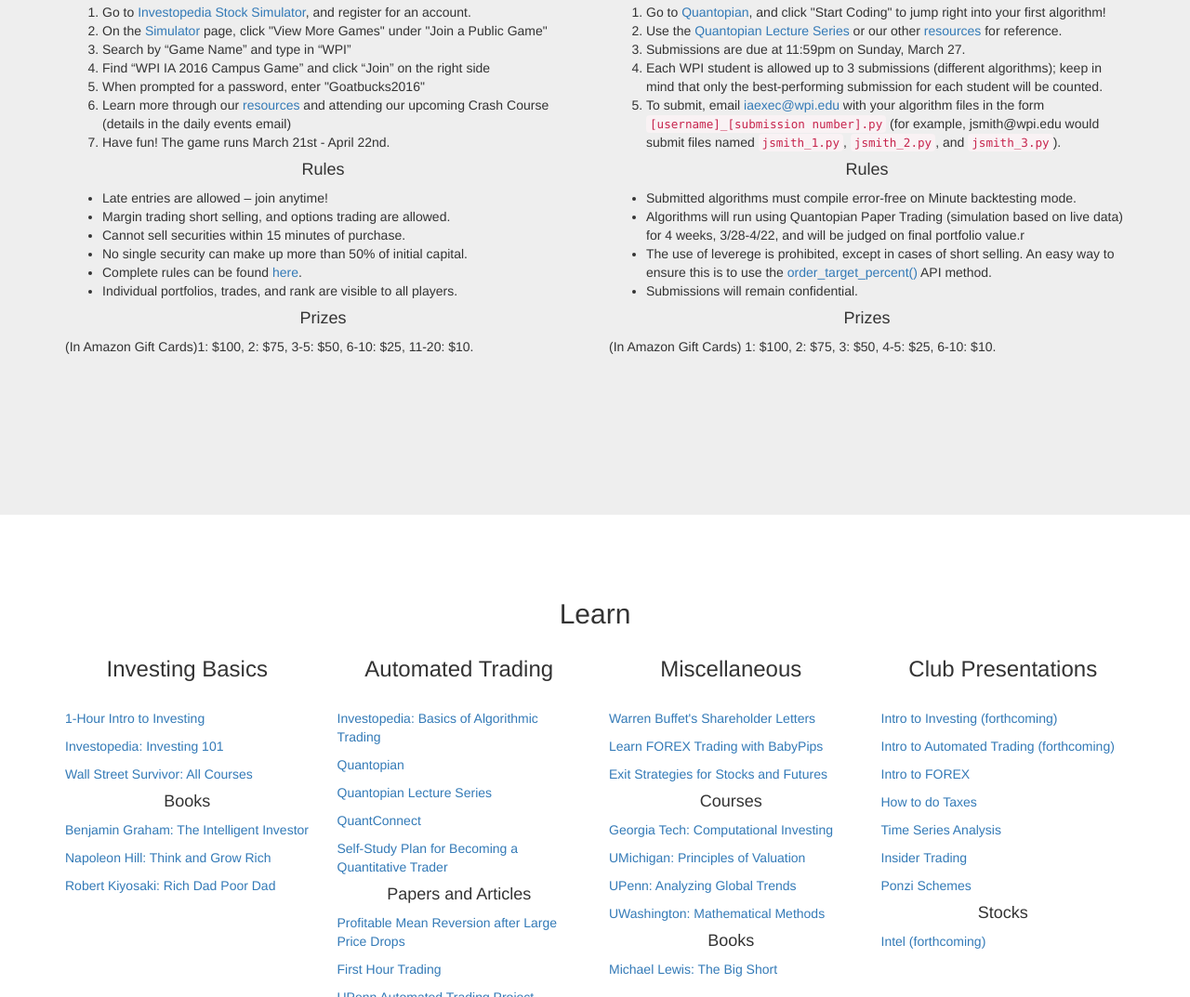
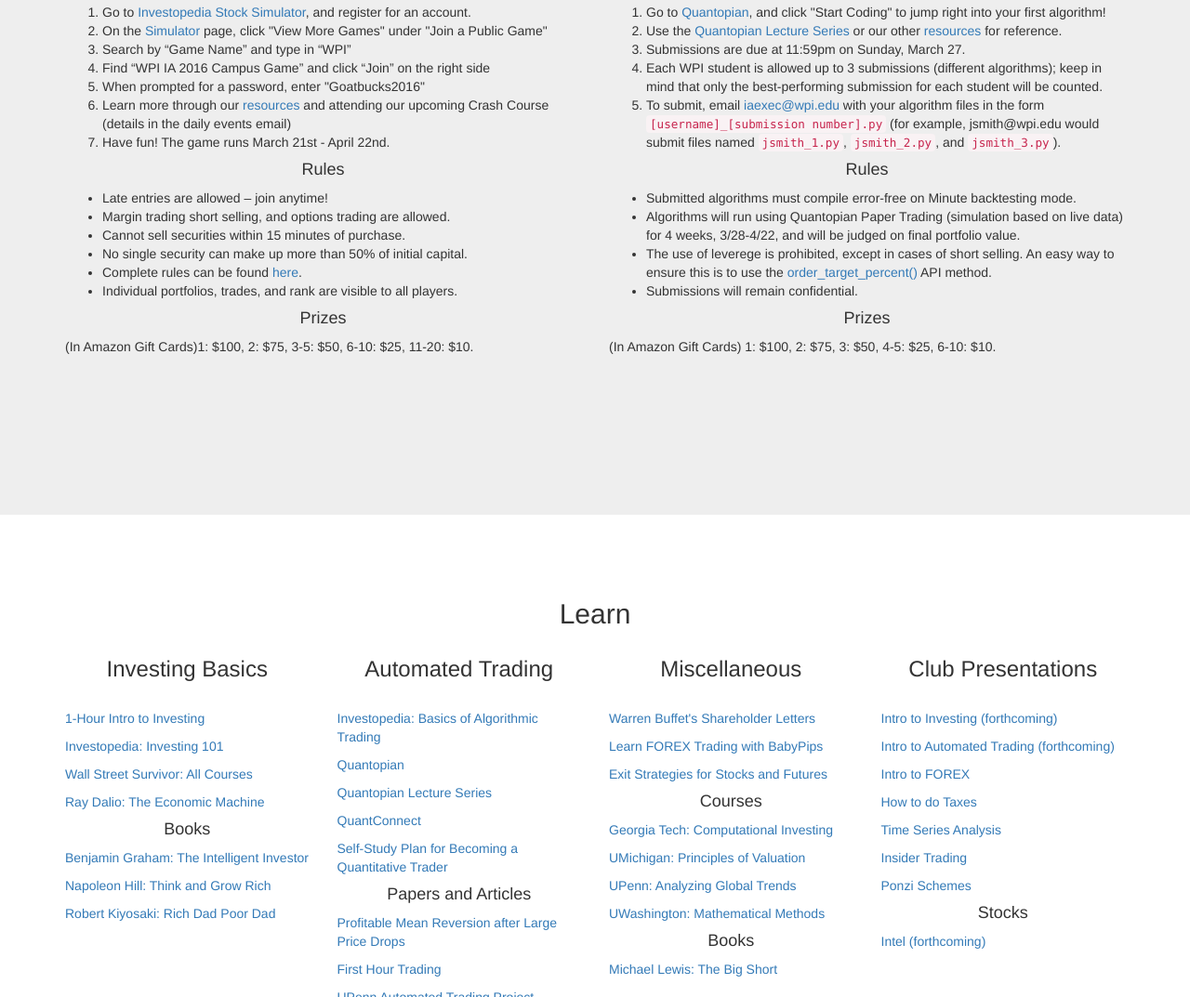
Before and after one commit to nsbradford/web-investWPI, a plain HTML site: page index.html in a window 1280 px wide. Shown: the part 1046-2119 px from the top of the page at 93% size. Drawn offline with Linux system fonts and the light colour scheme.

Commit message:
Fixed typos.

```diff
--- a/index.html
+++ b/index.html
@@ -167,7 +167,7 @@
                                 <h4>Rules</h4>
                                 <ul>
                                     <li>Submitted algorithms must compile error-free on Minute backtesting mode.</li>
-                                    <li>Algorithms will run using Quantopian Paper Trading (simulation based on live data) for 4 weeks, 3/28-4/22, and will be judged on final portfolio value.r</li>
+                                    <li>Algorithms will run using Quantopian Paper Trading (simulation based on live data) for 4 weeks, 3/28-4/22, and will be judged on final portfolio value.</li>
                                     <li>The use of leverege is prohibited, except in cases of short selling. An easy way to ensure this is to use the <a href="https://www.quantopian.com/help#api-order-target-percent">order_target_percent()</a> API method.</li>
                                     <li>Submissions will remain confidential.</li>
                                 </ul>
@@ -193,6 +193,7 @@
                         <p><a href="https://www.youtube.com/watch?v=WEDIj9JBTC8">1-Hour Intro to Investing</a></p>
                         <p><a href="http://www.investopedia.com/university/beginner/">Investopedia: Investing 101</a></p>
                         <p><a href="http://courses.wallstreetsurvivor.com/?videos=1">Wall Street Survivor: All Courses</a></p>
+                        <p><a href="http://www.economicprinciples.org/">Ray Dalio: The Economic Machine</a></p>
 
                         <h4>Books</h4>
                         <p><a href="http://www.fxf1.com/english-books/The%20Intelligent%20Investor%20-%20BENJAMIN%20GRAHAM.pdf">Benjamin Graham: The Intelligent Investor</a></p>
```
Also changed, not shown: 1 other file.
